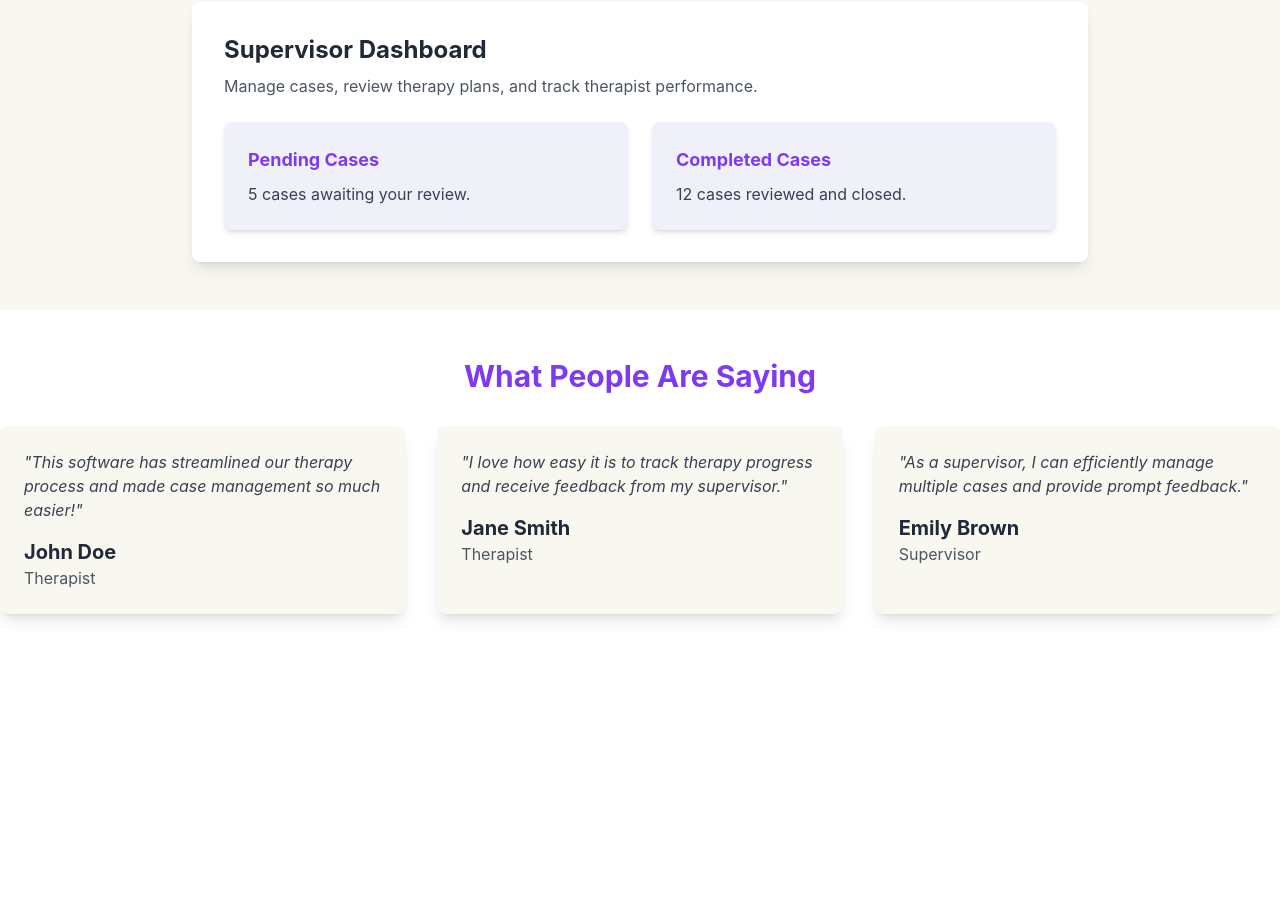
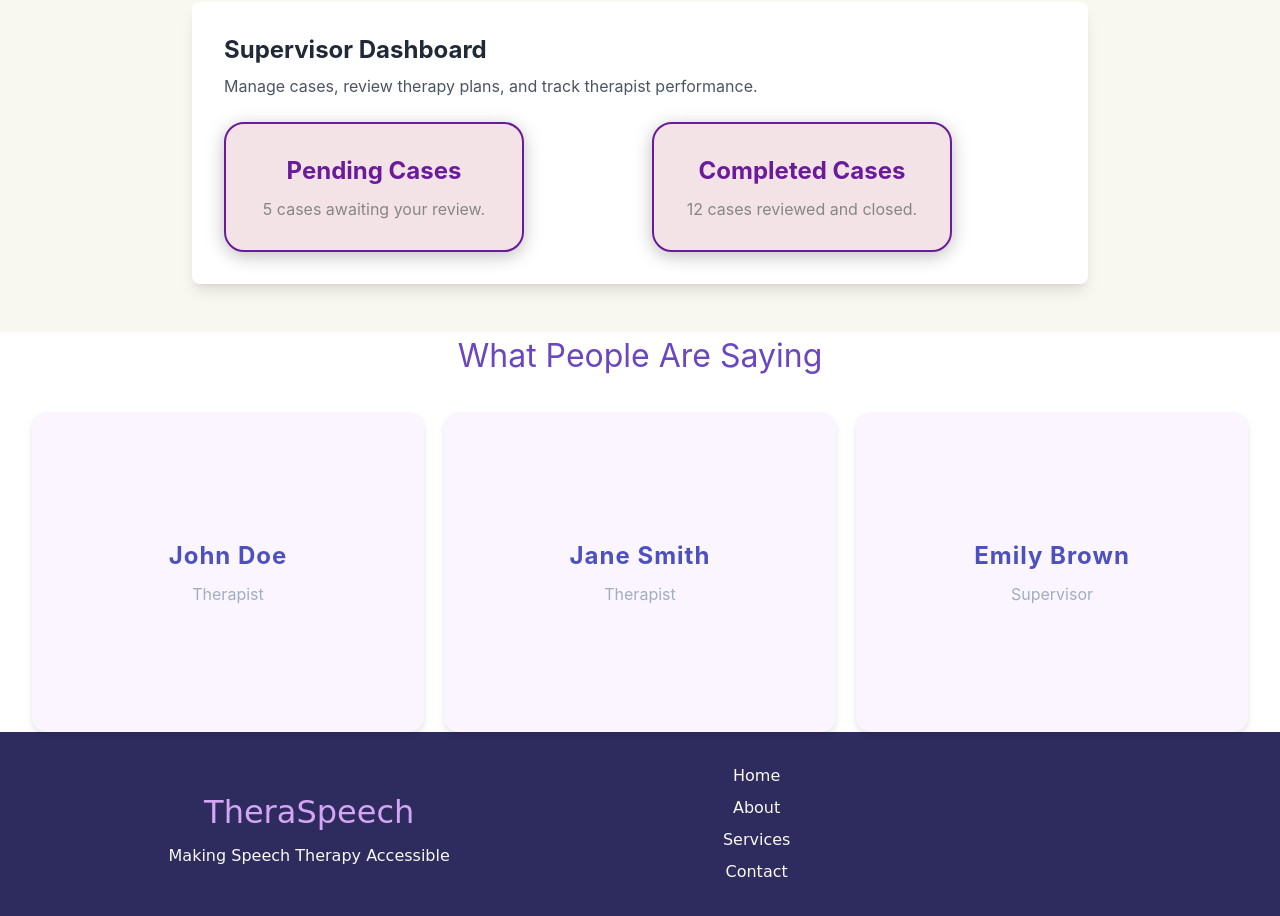
Before and after one commit to Denish004/speech_therapy, a React (Create React App) app in the folder frontend/: page / in a window 1280 px wide. Shown: the part 1880-2796 px from the top of the page. Before the commit the page ends 2542 px from the top, so only its background shows below. Built offline with nearby package versions, Linux system fonts and the light colour scheme.

Commit message:
HomePage Completed

```diff
--- a/frontend/src/components/ButtonAB.jsx
+++ b/frontend/src/components/ButtonAB.jsx
@@ -6,8 +6,8 @@ const Button = () => {
     <StyledWrapper>
       <div className="scene">
         <div className="cube">
-          <span className="side top">Easter</span>
-          <span className="side front">Happy</span>
+          <span className="side top">Learn More</span>
+          <span className="side front">Join Now</span>
         </div>
       </div>
     </StyledWrapper>
--- /dev/null
+++ b/frontend/src/components/Card3AB.js
@@ -0,0 +1,79 @@
+import React from "react";
+import styled from "styled-components";
+
+const Card = ({ title, details, buttonText }) => {
+  return (
+    <StyledWrapper>
+      <div className="card">
+        <div className="card-details">
+          <p className="text-title">{title}</p>
+          <p className="text-body">{details}</p>
+        </div>
+        <button className="card-button">{buttonText}</button>
+      </div>
+    </StyledWrapper>
+  );
+};
+
+const StyledWrapper = styled.div`
+  .card {
+    width: 100%; /* Adjusts to fill the available width */
+    max-width: 300px; /* Limits the maximum width */
+    height: auto; /* Allows height to adjust based on content */
+    border-radius: 20px;
+    background: #f4e3e6; /* Light gold shade */
+    position: relative;
+    padding: 1.8rem;
+    border: 2px solid #6a1b9a; /* Dark purple border */
+    transition: 0.5s ease-out;
+    overflow: visible;
+    box-shadow: 0 4px 18px 0 rgba(0, 0, 0, 0.25); /* Added shadow for better visibility */
+    display: flex;
+    flex-direction: column;
+    justify-content: space-between; /* Ensures button stays at the bottom */
+  }
+
+  .card-details {
+    color: #4a148c; /* Dark purple text */
+    gap: 0.5em;
+    display: flex;
+    flex-direction: column;
+    text-align: center;
+  }
+
+  .card-button {
+    width: 100%; /* Button fills the width of the card */
+    border-radius: 1rem;
+    border: none;
+    background-color: #ff9800; /* Orange color */
+    color: #fff;
+    font-size: 1rem;
+    padding: 0.5rem 1rem;
+    position: absolute;
+    bottom: 1rem;
+    left: 0;
+    opacity: 0;
+    transition: 0.3s ease-out;
+  }
+
+  .text-body {
+    color: rgb(134, 134, 134);
+    font-size: 1rem;
+  }
+
+  .text-title {
+    font-size: 1.5em;
+    font-weight: bold;
+    color: #6a1b9a; /* Dark purple for title */
+  }
+
+  .card:hover {
+    border-color: #ff9800; /* Orange color */
+  }
+
+  .card:hover .card-button {
+    opacity: 1;
+  }
+`;
+
+export default Card;
--- /dev/null
+++ b/frontend/src/components/FooterAB.js
@@ -0,0 +1,111 @@
+import React from "react";
+import styled from "styled-components";
+
+const Footer = () => {
+  return (
+    <FooterWrapper>
+      <div className="footer-container">
+        <div className="brand">
+          <h2>TheraSpeech</h2>
+          <p>Making Speech Therapy Accessible</p>
+        </div>
+        <div className="links">
+          <a href="#">Home</a>
+          <a href="#">About</a>
+          <a href="#">Services</a>
+          <a href="#">Contact</a>
+        </div>
+        <div className="social-icons">
+          <a href="#" aria-label="Facebook">
+            <i className="fab fa-facebook-f"></i>
+          </a>
+          <a href="#" aria-label="Twitter">
+            <i className="fab fa-twitter"></i>
+          </a>
+          <a href="#" aria-label="Instagram">
+            <i className="fab fa-instagram"></i>
+          </a>
+        </div>
+      </div>
+      <div className="footer-bottom">
+        <p>&copy; 2024 TheraSpeech. All rights reserved.</p>
+      </div>
+    </FooterWrapper>
+  );
+};
+
+const FooterWrapper = styled.footer`
+  background-color: #2e2b5f;
+  color: #f9f8f0;
+  font-family: "Comic Sans MS", "Comic Sans", cursive;
+
+  .footer-container {
+    display: flex;
+    justify-content: space-around;
+    align-items: center;
+    padding: 2rem;
+    flex-wrap: wrap;
+  }
+
+  .brand {
+    text-align: center;
+
+    h2 {
+      font-size: 2rem;
+      margin-bottom: 0.5rem;
+      color: #d4a5f4;
+    }
+
+    p {
+      font-size: 1rem;
+      color: #f9f8f0;
+    }
+  }
+
+  .links {
+    display: flex;
+    flex-direction: column;
+    align-items: center;
+
+    a {
+      color: #f9f8f0;
+      margin-bottom: 0.5rem;
+      font-size: 1rem;
+      transition: color 0.3s ease;
+
+      &:hover {
+        color: #d4a5f4;
+      }
+    }
+  }
+
+  .social-icons {
+    display: flex;
+    justify-content: center;
+
+    a {
+      color: #f9f8f0;
+      font-size: 1.5rem;
+      margin: 0 0.5rem;
+      transition: color 0.3s ease;
+
+      &:hover {
+        color: #d4a5f4;
+      }
+    }
+  }
+
+  .footer-bottom {
+    background-color: #201f4e;
+    text-align: center;
+    padding: 1rem;
+    margin-top: 1rem;
+
+    p {
+      margin: 0;
+      font-size: 0.9rem;
+    }
+  }
+`;
+
+export default Footer;
--- a/frontend/src/components/HeroAB.jsx
+++ b/frontend/src/components/HeroAB.jsx
@@ -25,7 +25,7 @@ const Hero = () => {
           </span>
         </h1>
 
-        <p className="text-lg md:text-2xl text-gray-700 max-w-2xl mx-auto mb-12">
+        <p className="text-lg md:text-2xl text-white max-w-2xl mx-auto mb-12">
           Partner with an experienced speech therapist for live sessions — with weekly practice activities and support to reach your goals faster.
         </p>
 
--- a/frontend/src/components/NavbarAB.jsx
+++ b/frontend/src/components/NavbarAB.jsx
@@ -8,7 +8,7 @@ const Navbar = () => {
 
         {/* Brand Logo with Funky Font */}
         <a href="/" className="text-3xl font-bold" style={{ fontFamily: 'Cursive, sans-serif' }}>
-          MyBrand
+          TheraSpeech
         </a>
 
         {/* Centered Menu Links */}
--- a/frontend/src/components/SupervisorDashboardPreviewAB.js
+++ b/frontend/src/components/SupervisorDashboardPreviewAB.js
@@ -1,23 +1,26 @@
 import React from 'react';
+import Card from './Card3AB';
 
 const SupervisorDashboardPreview = () => {
   return (
     <div className="bg-[rgb(249,248,240)] py-12">
-      <h2 className="text-3xl font-bold text-center text-purple-600 mb-8">Supervisor Dashboard Preview</h2>
+      <h2 className="text-3xl font-bold text-center text-purple-800 mb-8">Supervisor Dashboard Preview</h2>
       <div className="max-w-4xl mx-auto bg-white shadow-lg rounded-lg p-8">
         <h3 className="text-2xl font-bold text-gray-800">Supervisor Dashboard</h3>
         <p className="text-gray-600 mt-2">
           Manage cases, review therapy plans, and track therapist performance.
         </p>
         <div className="grid grid-cols-1 md:grid-cols-2 gap-6 mt-6">
-          <div className="bg-[rgb(240,240,249)] p-6 rounded-lg shadow-md">
-            <h4 className="text-lg font-bold text-purple-600">Pending Cases</h4>
-            <p className="text-gray-700 mt-2">5 cases awaiting your review.</p>
-          </div>
-          <div className="bg-[rgb(240,240,249)] p-6 rounded-lg shadow-md">
-            <h4 className="text-lg font-bold text-purple-600">Completed Cases</h4>
-            <p className="text-gray-700 mt-2">12 cases reviewed and closed.</p>
-          </div>
+          <Card
+            title="Pending Cases"
+            details="5 cases awaiting your review."
+            buttonText="Review"
+          />
+          <Card
+            title="Completed Cases"
+            details="12 cases reviewed and closed."
+            buttonText="Details"
+          />
         </div>
       </div>
     </div>
--- a/frontend/src/components/TestimonialAB.js
+++ b/frontend/src/components/TestimonialAB.js
@@ -1,4 +1,5 @@
-import React from 'react';
+import React from "react";
+import styled from "styled-components";
 
 const testimonials = [
   { name: 'John Doe', feedback: 'This software has streamlined our therapy process and made case management so much easier!', role: 'Therapist' },
@@ -8,21 +9,96 @@ const testimonials = [
 
 const Testimonial = () => {
   return (
-    <div className="bg-white py-12">
-      <h2 className="text-3xl font-bold text-center text-purple-600 mb-8">What People Are Saying</h2>
-      <div className="flex justify-center">
-        <div className="grid grid-cols-1 md:grid-cols-3 gap-8">
-          {testimonials.map((testimonial, index) => (
-            <div key={index} className="bg-[rgb(249,248,240)] p-6 shadow-lg rounded-lg">
-              <p className="text-gray-700 italic">"{testimonial.feedback}"</p>
-              <h3 className="text-xl font-bold text-gray-800 mt-4">{testimonial.name}</h3>
-              <p className="text-gray-600">{testimonial.role}</p>
+    <StyledWrapper>
+      <h2 className="title">What People Are Saying</h2>
+      <div className="testimonials">
+        {testimonials.map((testimonial, index) => (
+          <div key={index} className="card">
+            <div className="content">
+              <div className="name-role">
+                <h3 className="name">{testimonial.name}</h3>
+                <p className="role">{testimonial.role}</p>
+              </div>
+              <p className="feedback">"{testimonial.feedback}"</p>
             </div>
-          ))}
-        </div>
+          </div>
+        ))}
       </div>
-    </div>
+    </StyledWrapper>
   );
 };
 
+const StyledWrapper = styled.div`
+  .title {
+    text-align: center;
+    font-size: 2rem;
+    color: #6b46c1; /* Shade of purple */
+    margin-bottom: 2rem;
+  }
+
+  .testimonials {
+    display: grid;
+    grid-template-columns: repeat(auto-fit, minmax(250px, 1fr));
+    gap: 20px;
+    padding: 0 2rem;
+  }
+
+  .card {
+    position: relative;
+    overflow: hidden;
+    background: #faf5ff; /* Light purple shade */
+    display: flex;
+    align-items: center;
+    justify-content: center;
+    border-radius: 15px;
+    cursor: pointer;
+    height: 100%;
+    min-height: 320px;
+    box-shadow: 0px 4px 6px rgba(0, 0, 0, 0.1);
+  }
+
+  .content {
+    text-align: center;
+    transition: transform 0.5s ease;
+  }
+
+  .name-role {
+    transition: opacity 0.5s ease;
+  }
+
+  .name {
+    font-size: 1.5rem;
+    font-weight: bold;
+    color: #4c51bf; /* A deeper, elegant purple */
+    margin-bottom: 0.5rem;
+    letter-spacing: 1px;
+  }
+
+  .role {
+    font-size: 1rem;
+    color: #a0aec0; /* Softer gray for contrast */
+  }
+
+  .feedback {
+    position: absolute;
+    top: 50%;
+    left: 50%;
+    transform: translate(-50%, -50%);
+    font-size: 1.2rem;
+    color: #7c3aed; /* Deeper shade of purple */
+    text-align: center;
+    opacity: 0;
+    transition: opacity 0.5s ease;
+    padding: 0 1rem;
+  }
+
+  .card:hover .name-role {
+    opacity: 0;
+  }
+
+  .card:hover .feedback {
+    opacity: 1;
+  }
+`;
+
 export default Testimonial;
--- a/frontend/src/pages/LandingPageAB.js
+++ b/frontend/src/pages/LandingPageAB.js
@@ -5,6 +5,7 @@ import ProcessFlow from '../components/ProcessFlowAB';
 import FeatureHighlights from '../components/FeatureHighlightsAB';
 import SupervisorDashboardPreview from '../components/SupervisorDashboardPreviewAB';
 import Testimonial from '../components/TestimonialAB';
+import Footer from '../components/FooterAB';
 const LandingPage = () => {
     return (
       <div>
@@ -14,6 +15,7 @@ const LandingPage = () => {
         <FeatureHighlights />
         <SupervisorDashboardPreview />
         <Testimonial />
+        <Footer />
       </div>
     );
   };
```
